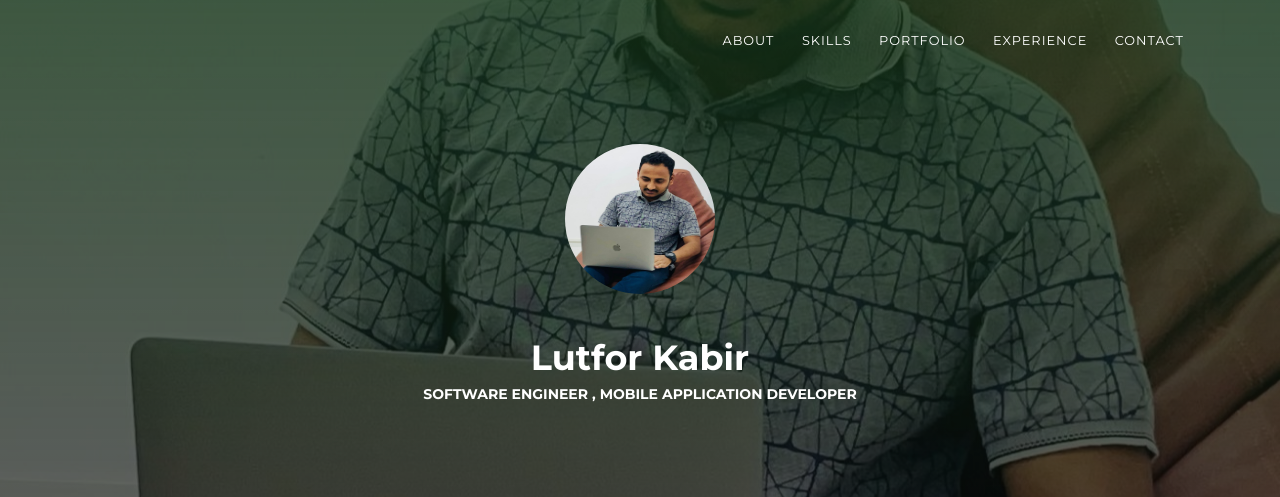
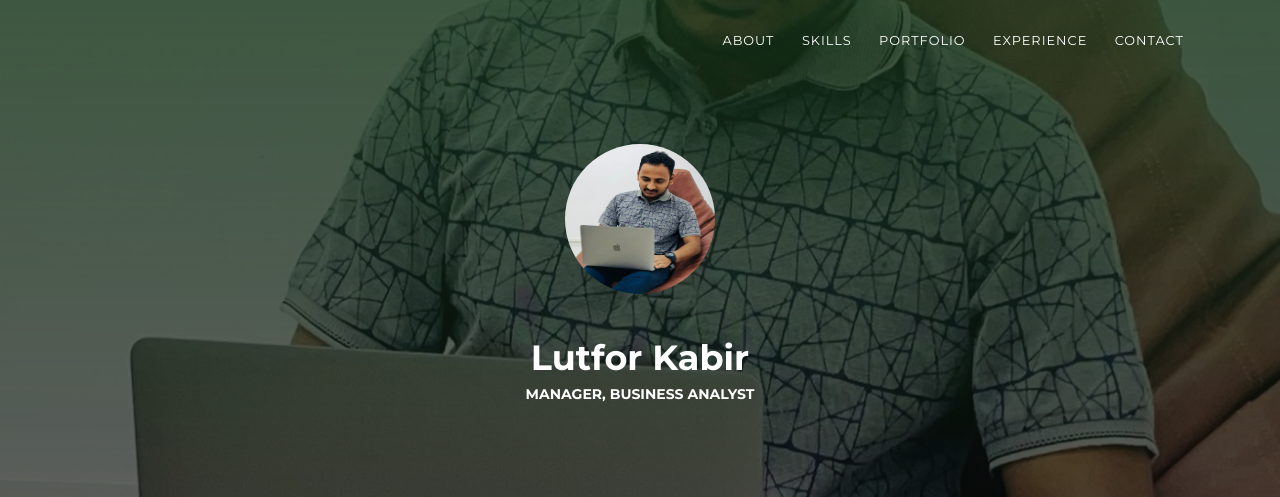
Before and after one commit to lkhridoy/profile, a plain HTML site: page index.html in a window 1280 px wide. Shown: the top 497 px of the page. Drawn offline with Linux system fonts and the light colour scheme.

Commit message:
Desig change

```diff
--- a/index.html
+++ b/index.html
@@ -47,7 +47,7 @@
 				<div class="content-center">
 					<div class="cc-profile-image"><a href="#"><img src="images/eebrahimjoy.jpg" alt="Image"/></a></div>
 					<div class="h2 title">Lutfor Kabir</div>
-					<p class="category text-white">Software Engineer , Mobile Application Developer</p>
+					<p class="category text-white">Manager, Business Analyst</p>
 				</div>
 			</div>
 			<div class="section">
```
Also changed, not shown: Information H.txt (added).
